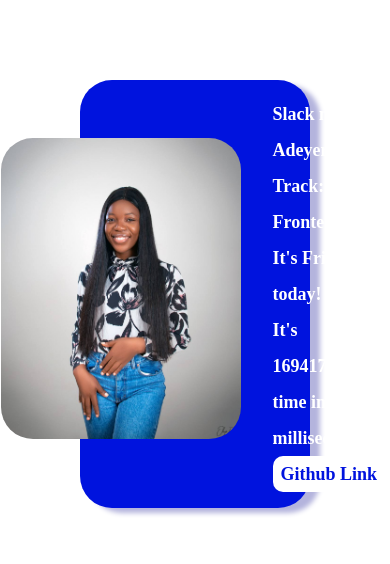
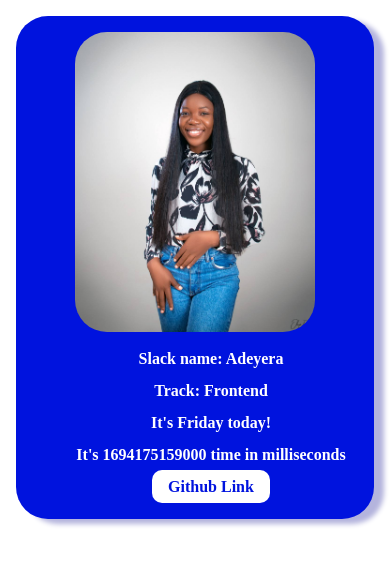
Before and after one commit to Adeyera16/Adeyera-Asimolowo-HNG-1, a plain HTML site: page index.html in a window 390 px wide. Drawn offline with Linux system fonts and the light colour scheme.

Commit message:
Made the page responsive

```diff
--- a/index.html
+++ b/index.html
@@ -17,7 +17,7 @@
                 <p data-testid="myTrack">Track: <span>Frontend</span></p>
                 <p data-testid="currentDayOfTheWeek"></p>
                 <p data-testid="currentUTCTime"></p>
-                <a data-testid="githubUrl" href="">Github Link</a>
+                <a data-testid="githubUrl" href="https://github.com/Adeyera16/Adeyera-Asimolowo-HNG-1" target="_blank">Github Link</a>
             </div>
         </div>
     </Main>
--- a/style.css
+++ b/style.css
@@ -40,3 +40,33 @@ main{
     padding: 0.5rem;
     border-radius: 10px;
 }
+
+
+
+@media (max-width: 767px) {
+    main {
+        padding: 1rem;
+    }
+
+    .container {
+        max-width: 100%;
+        flex-direction: column;
+    }
+
+    [data-testid="slackDisplayImage"] {
+        max-width: 100%;
+    }
+
+    .text {
+        text-align: center;
+    }
+
+    .text p {
+        font-size: medium;
+    }
+
+    [data-testid="githubUrl"] {
+        font-size: medium;
+        padding: 0.5rem 1rem;
+    }
+}
```
